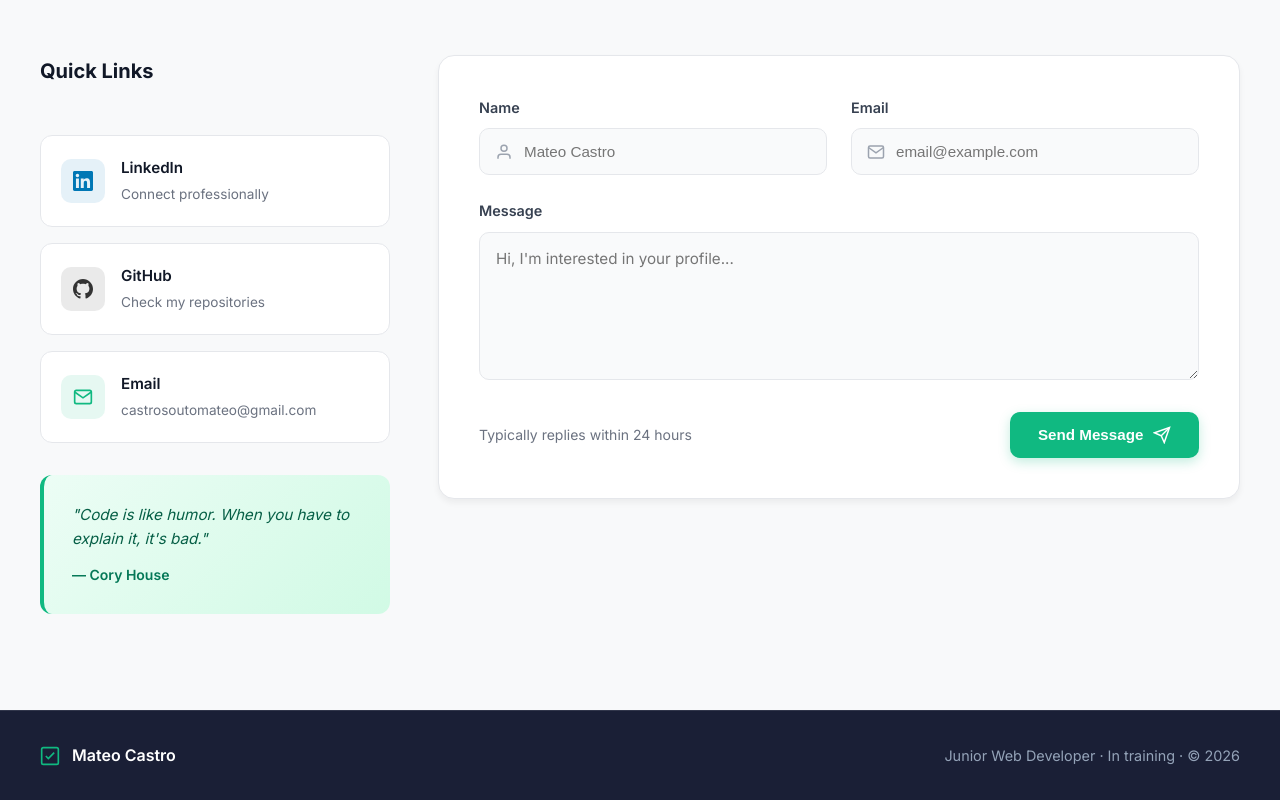
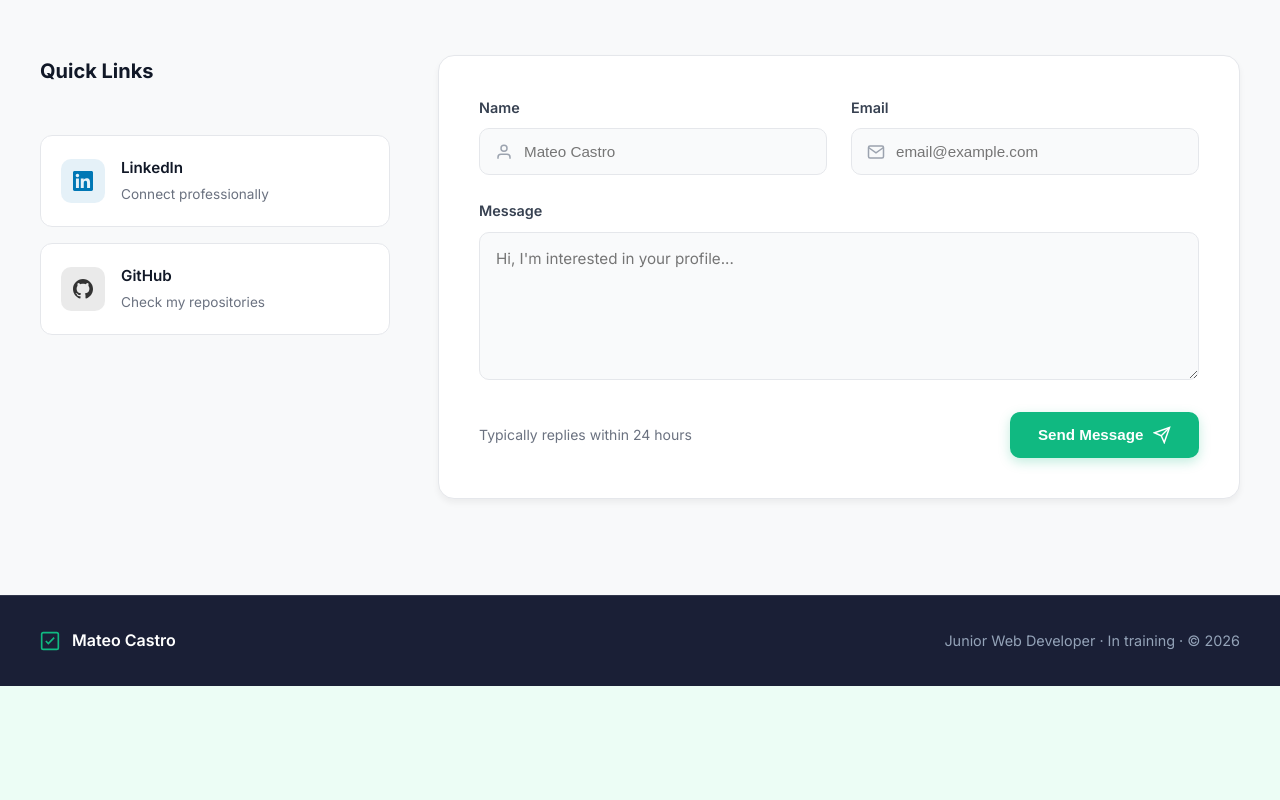
Before and after one commit to MateoCastro47/Porfolio_Online, a React (Vite) app: page /contact in a window 1280 px wide. Shown: the part 1016-1816 px from the top of the page. After the commit the page ends 1702 px from the top, so only its background shows below. Built offline with nearby package versions, Linux system fonts and the light colour scheme.

Commit message:
Email arreglado

```diff
--- a/src/components/ContactComponent.jsx
+++ b/src/components/ContactComponent.jsx
@@ -76,7 +76,7 @@ function ContactComponent() {
                         <aside className="contact-sidebar">
                             <h3>Quick Links</h3>
                             <div className="quick-links">
-                                <a href="https://linkedin.com/in/mateo-castro" target="_blank" rel="noopener noreferrer" className="quick-link-item">
+                                <a href="https://www.linkedin.com/in/mateo-castro-7596b832a/" target="_blank" rel="noopener noreferrer" className="quick-link-item">
                                     <div className="quick-link-icon linkedin">
                                         <svg width="20" height="20" viewBox="0 0 24 24" fill="currentColor">
                                             <path d="M20.447 20.452h-3.554v-5.569c0-1.328-.027-3.037-1.852-3.037-1.853 0-2.136 1.445-2.136 2.939v5.667H9.351V9h3.414v1.561h.046c.477-.9 1.637-1.85 3.37-1.85 3.601 0 4.267 2.37 4.267 5.455v6.286zM5.337 7.433c-1.144 0-2.063-.926-2.063-2.065 0-1.138.92-2.063 2.063-2.063 1.14 0 2.064.925 2.064 2.063 0 1.139-.925 2.065-2.064 2.065zm1.782 13.019H3.555V9h3.564v11.452zM22.225 0H1.771C.792 0 0 .774 0 1.729v20.542C0 23.227.792 24 1.771 24h20.451C23.2 24 24 23.227 24 22.271V1.729C24 .774 23.2 0 22.222 0h.003z"/>
@@ -105,27 +105,6 @@ function ContactComponent() {
                                         <path d="M7 17L17 7M17 7H7M17 7V17"/>
                                     </svg>
                                 </a>
-
-                                <a href="mailto:castrosoutomateo@gmail.com" className="quick-link-item">
-                                    <div className="quick-link-icon email">
-                                        <svg width="20" height="20" viewBox="0 0 24 24" fill="none" stroke="currentColor" strokeWidth="2">
-                                            <path d="M4 4h16c1.1 0 2 .9 2 2v12c0 1.1-.9 2-2 2H4c-1.1 0-2-.9-2-2V6c0-1.1.9-2 2-2z"/>
-                                            <polyline points="22,6 12,13 2,6"/>
-                                        </svg>
-                                    </div>
-                                    <div className="quick-link-text">
-                                        <strong>Email</strong>
-                                        <span>castrosoutomateo@gmail.com</span>
-                                    </div>
-                                </a>
-                            </div>
-
-                            {/* Quote Box */}
-                            <div className="quote-box">
-                                <p className="quote-text">
-                                    "Code is like humor. When you have to explain it, it's bad."
-                                </p>
-                                <p className="quote-author">— Cory House</p>
                             </div>
                         </aside>
 
```
